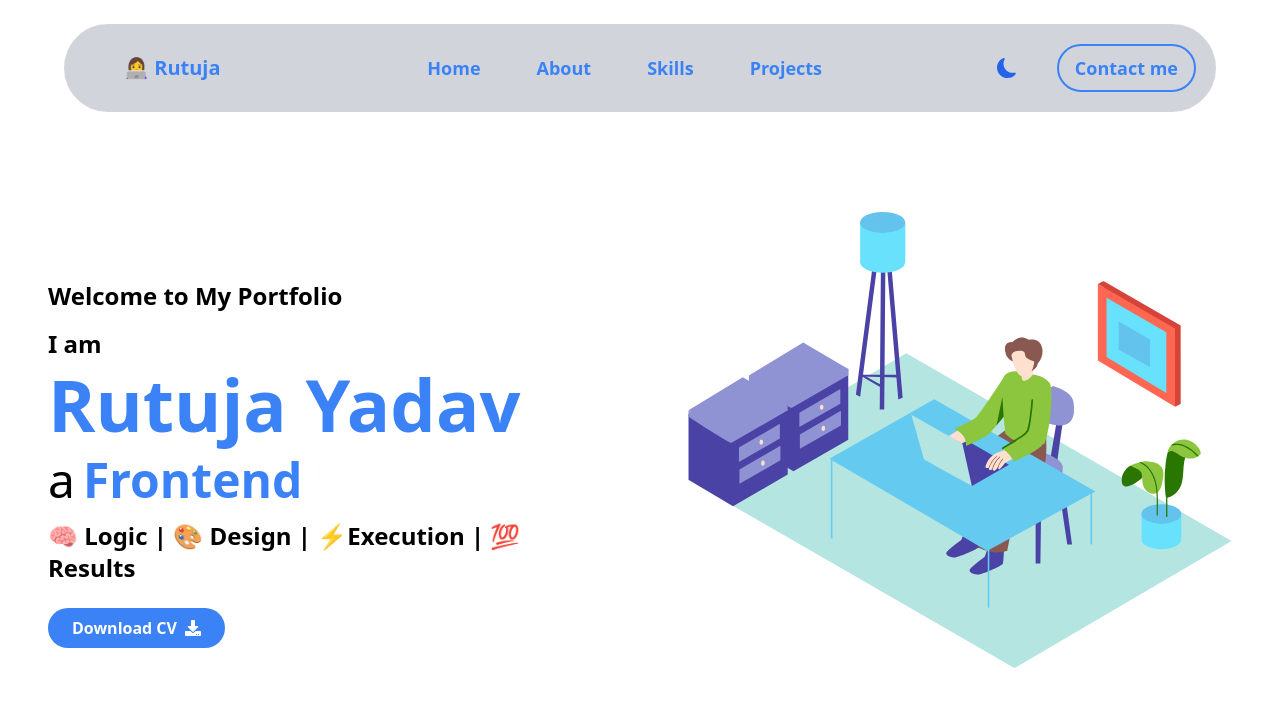
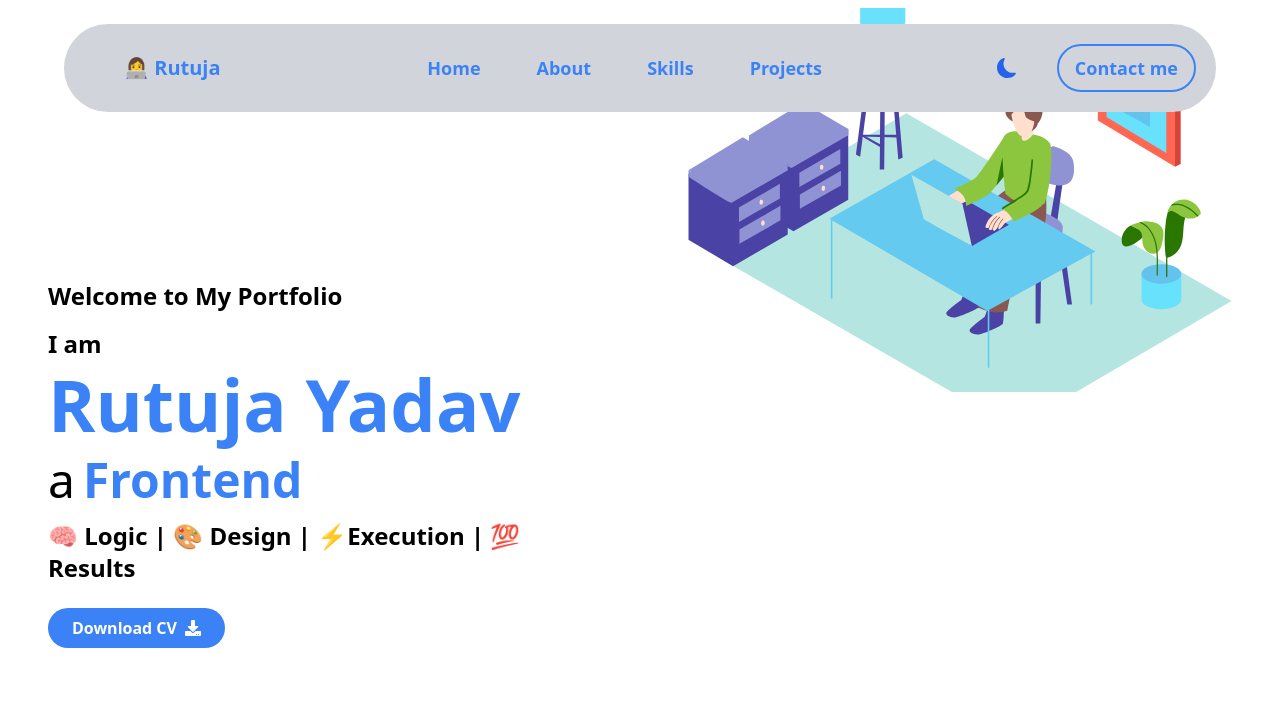
Before and after one commit to Rutu-yadav/portfolio, a React (Vite) app: page / in a window 1280 px wide. Shown: the top 706 px of the page. Built offline with nearby package versions, Linux system fonts and the light colour scheme.

Commit message:
Update layout styles in AboutMe and Home components for improved responsiveness

```diff
--- a/src/components/AboutSection/AboutMe.jsx
+++ b/src/components/AboutSection/AboutMe.jsx
@@ -38,7 +38,7 @@ I'm excited to start my career and work on real-world projects!
   return (
     <div
       id="about"
-      className="min-h-screen flex justify-center items-center  sm:py-16 md:py-20"
+      className="h-screen flex justify-center items-center mt-32  sm:py-16 md:py-20"
     >
       <div className=" mx-auto px-4 sm:px-6 md:px-8 lg:px-12">
         <h1 className="text-3xl sm:text-4xl font-bold text-center mt-6 sm:mt-10 text-blue-900 dark:text-blue-400">
--- a/src/components/Home/Home.jsx
+++ b/src/components/Home/Home.jsx
@@ -108,10 +108,10 @@ function Home() {
           initial={{ opacity: 0, x: 50 }}
           animate={{ opacity: 1, x: 0 }}
           transition={{ duration: 0.8, delay: 0.5 }}
-          className="w-full lg:w-1/2 relative  hidden sm:block "
+          className="w-full  lg:w-1/2 relative  hidden  sm:block "
         >
           <div
-            className="absolute inset-0 bg-no-repeat bg-center  mt-20 p-8 sm:p-16 md:p-24 lg:p-32"
+            className="  bg-no-repeat bg-center bg-cover mt-2 p-8 sm:p-16 md:p-24 lg:p-32 w-full h-96 sm:h-96 md:h-96 lg:h-96 "
             style={{ backgroundImage: "url('/Images/office-work-11.svg')" }}
           />
         </motion.div>
```
